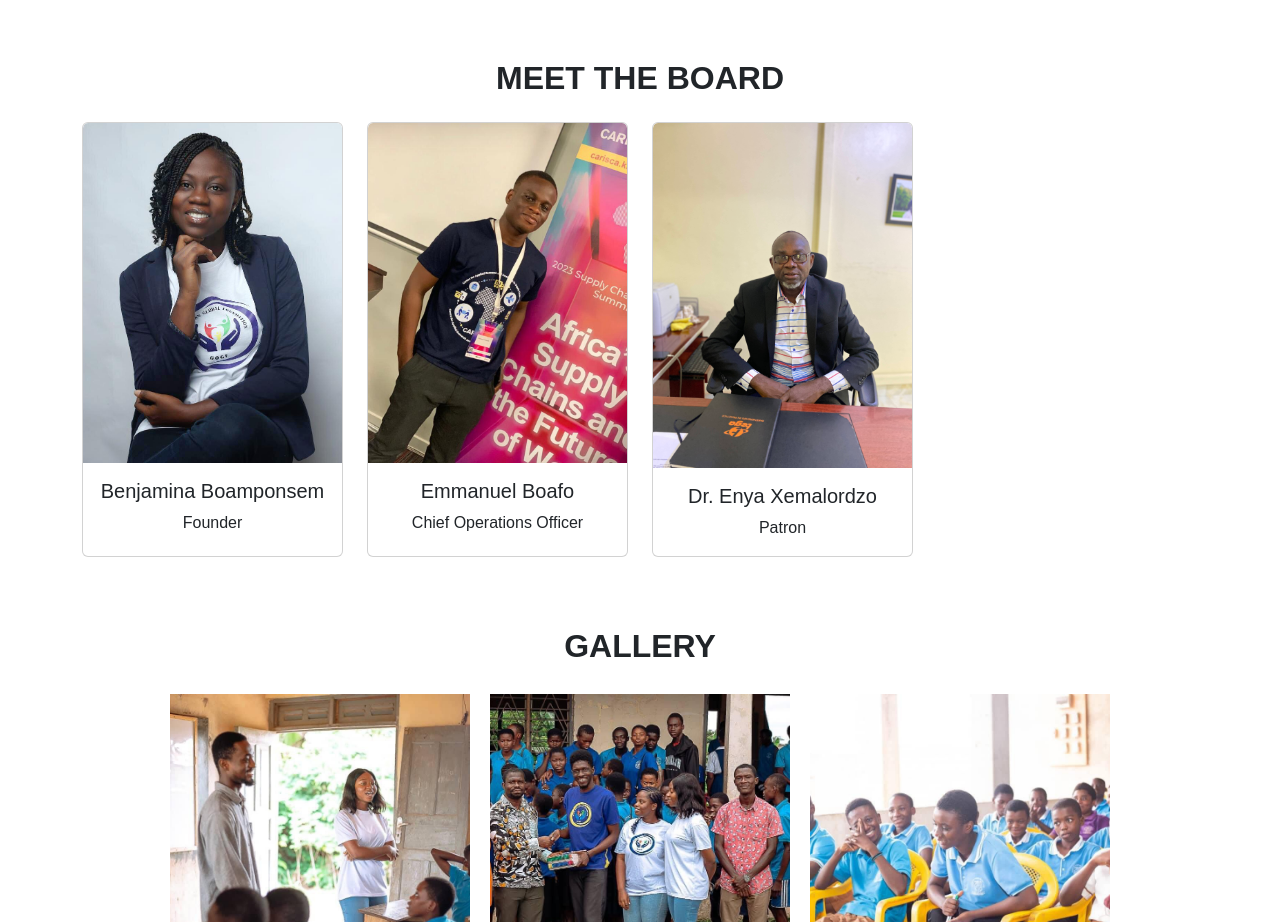
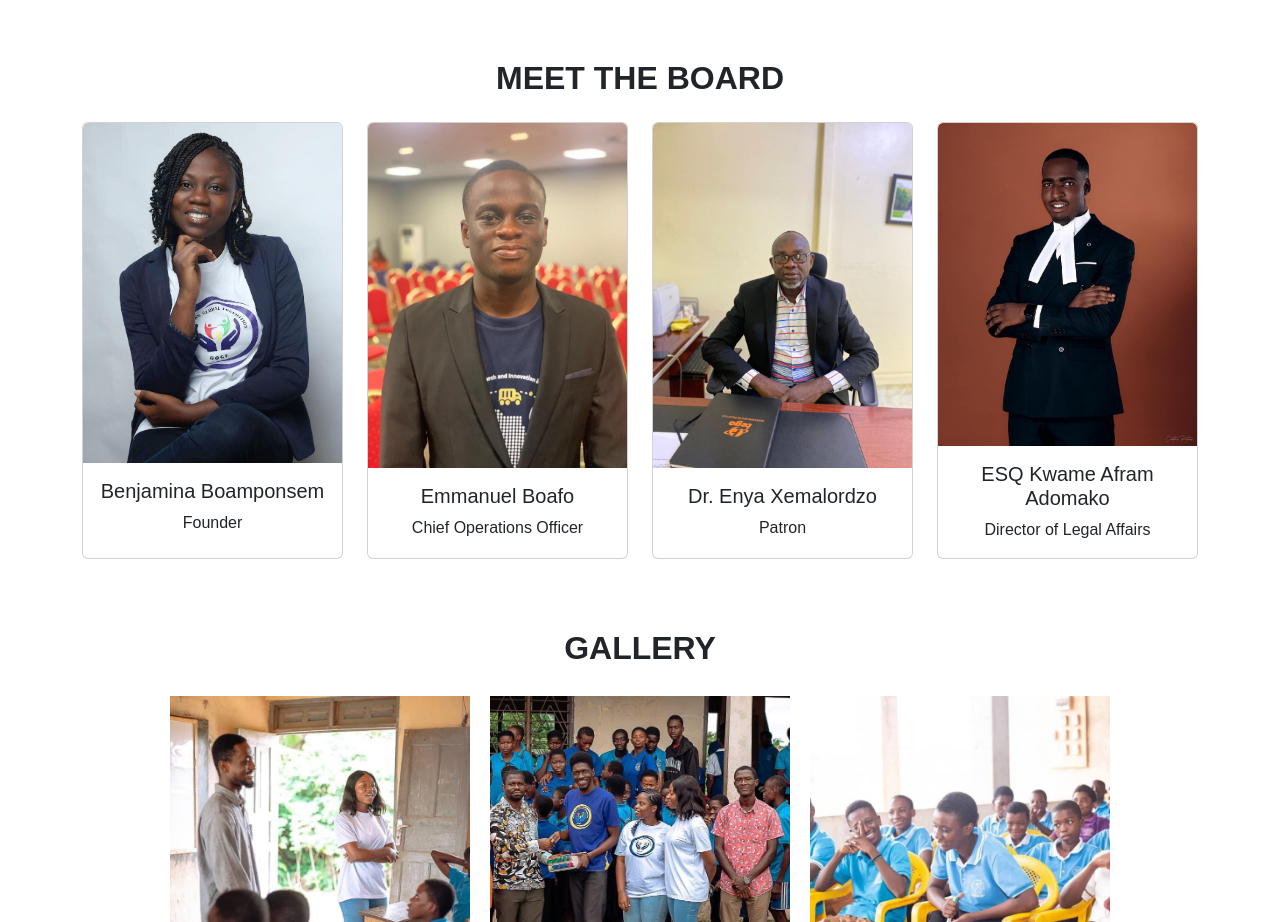
Before and after one commit to janim2/GO-Foundation, a plain HTML site: page index.html in a window 1280 px wide. Shown: the part 4340-5262 px from the top of the page. Drawn offline with nearby package versions, Linux system fonts and the light colour scheme.

Commit message:
added a new board member

```diff
--- a/index.html
+++ b/index.html
@@ -354,7 +354,7 @@
           <div class="col">
             <div class="card h-100">
 
-              <img src="img/founder - boafo.jpg" class="card-img-top" alt="Secretary">
+              <img src="img/founder - boafo2.jpg" class="card-img-top" alt="Secretary">
               <div class="card-body">
                 <h5 class="card-title">Emmanuel Boafo</h5>
                 <p class="card-text">Chief Operations Officer</p>
@@ -370,6 +370,16 @@
               <div class="card-body">
                 <h5 class="card-title">Dr. Enya Xemalordzo</h5>
                 <p class="card-text">Patron</p>
+              </div>
+            </div>
+          </div>
+
+          <div class="col">
+            <div class="card h-100">
+              <img src="img/board_member_4.jpg" class="card-img-top mobile" alt="Protocol Manager">
+              <div class="card-body">
+                <h5 class="card-title">ESQ Kwame Afram Adomako</h5>
+                <p class="card-text">Director of Legal Affairs</p>
               </div>
             </div>
           </div>
```
Also changed, not shown: img/board_member_4.jpg (added), img/founder - boafo2.jpg (added).
